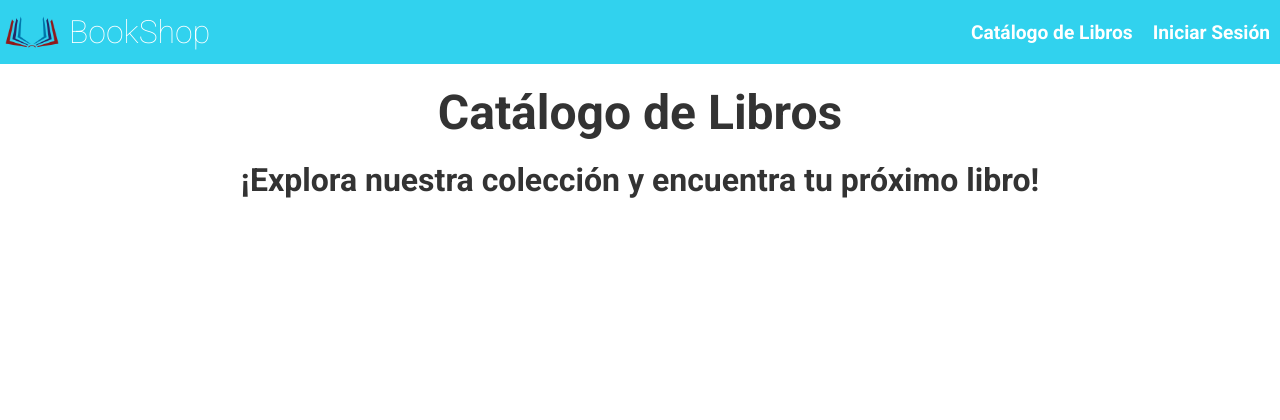
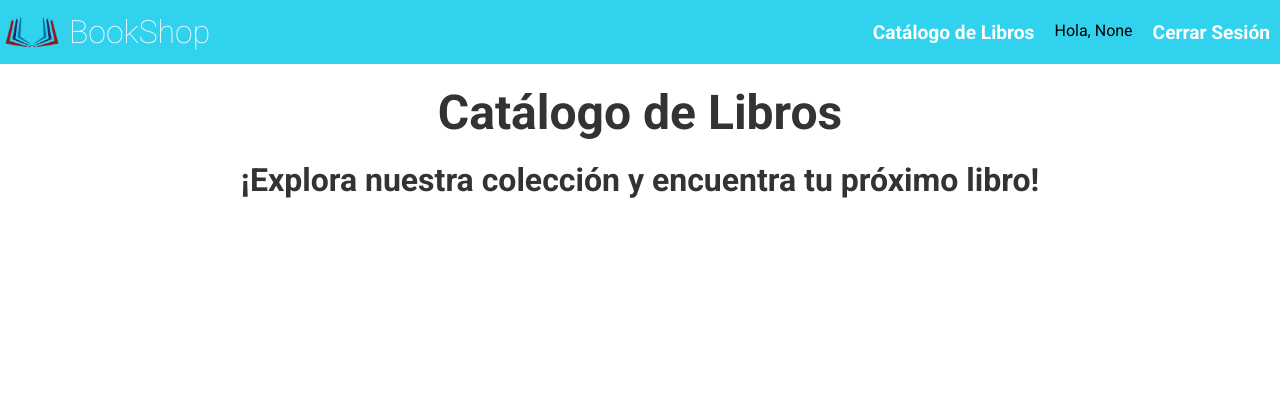
Before and after one commit to PieroD04/webapp, a Flask app: page /catalogo in a window 1280 px wide. Shown: the top 420 px of the page. Run offline with Flask 2, Linux system fonts and the light colour scheme; data that the repository does not hold is empty.

Commit message:
feat: changed session functionality

```diff
--- a/app.py
+++ b/app.py
@@ -1,4 +1,4 @@
-from flask import Flask, session, render_template, request, redirect, url_for
+from flask import Flask, render_template, request, redirect, url_for
 import mysql.connector
 
 def obtener_nombre_usuario(user_id):
@@ -24,6 +24,10 @@ app = Flask(
 )
 app.secret_key = 'bookshop56420'
 
+session = dict()
+session['user_id'] = None
+session['user_name'] = None
+
 # Connect to MySQL database
 db_connection = mysql.connector.connect(
     host="db-libros.mysql.database.azure.com",
@@ -36,16 +40,16 @@ cursor = db_connection.cursor(dictionary=True)
 @app.route('/')
 @app.route('/home')
 def home():
-    if 'user_id' in session:
-        nombre_usuario = obtener_nombre_usuario(session['user_id'])
+    if session['user_id']:
+        nombre_usuario = session['user_name']
         return render_template('index.html', nombre_usuario=nombre_usuario)
     else:
         return render_template('index.html')
 
 @app.route('/catalogo')
 def catalogo():
-    if 'user_id' in session:
-        nombre_usuario = obtener_nombre_usuario(session['user_id'])
+    if session['user_id']:
+        nombre_usuario = session['user_name']
     else:
         nombre_usuario = None
 
@@ -79,10 +83,9 @@ def login():
             cliente = cursor.fetchone()
             if cliente:
                 # Storage the user id in a session
-                # session['user_id'] = cliente['id']
-                #return redirect(url_for('error.html', message=cliente))
-                # If the user does not exist, render the login page again
-                print(cliente)
+                session['user_id'] = cliente['id']
+                session['user_name'] = cliente['nombre']
+                return redirect(url_for('catalogo'))
             else:
                 message="Usuario o contraseña incorrectos"
                 return render_template('login.html', message=message)
@@ -154,7 +157,8 @@ def pedido(libro_id):
 
 @app.route('/logout')
 def logout():
-    session.pop('user_id', None)
+    session['user_id'] = None
+    session['user_name'] = None
     return redirect(url_for('home'))
 
 
--- a/templates/catalogo.html
+++ b/templates/catalogo.html
@@ -17,7 +17,7 @@
         </a>
         <ul class="navbar">
             <li><a href="catalogo">Catálogo de Libros</a></li>
-            {% if 'user_id' in session %}
+            {% if session['user_id'] != None %}
             <li>Hola, {{ nombre_usuario }}</li>
             <li><a href="logout">Cerrar Sesión</a></li>
             {% else %}
--- a/templates/error.html
+++ b/templates/error.html
@@ -37,7 +37,7 @@
         </a>
         <ul class="navbar">
             <li><a href="/catalogo">Catálogo de Libros</a></li>
-            {% if 'user_id' in session %}
+            {% if session['user_id'] != None %}
             <li>Hola, {{ nombre_usuario }}</li>
             <li><a href="/logout">Cerrar Sesión</a></li>
             {% else %}
--- a/templates/index.html
+++ b/templates/index.html
@@ -17,7 +17,7 @@
         </a>
         <ul class="navbar">
             <li><a href="catalogo">Catálogo de Libros</a></li>
-            {% if 'user_id' in session %}
+            {% if session['user_id'] != None %}
             <li>Hola, {{ nombre_usuario }}</li>
             <li><a href="logout">Cerrar Sesión</a></li>
             {% else %}
--- a/templates/mensaje.html
+++ b/templates/mensaje.html
@@ -17,7 +17,7 @@
         </a>
         <ul class="navbar">
             <li><a href="/catalogo">Catálogo de Libros</a></li>
-            {% if 'user_id' in session %}
+            {% if session['user_id'] != None %}
             <li>Hola, {{ nombre_usuario }}</li>
             <li><a href="/logout">Cerrar Sesión</a></li>
             {% else %}
--- a/templates/pedido.html
+++ b/templates/pedido.html
@@ -17,7 +17,7 @@
         </a>
         <ul class="navbar">
             <li><a href="/catalogo">Catálogo de Libros</a></li>
-            {% if 'user_id' in session %}
+            {% if session['user_id'] != None %}
             <li>Hola, {{ nombre_usuario }}</li>
             <li><a href="/logout">Cerrar Sesión</a></li>
             {% else %}
```
